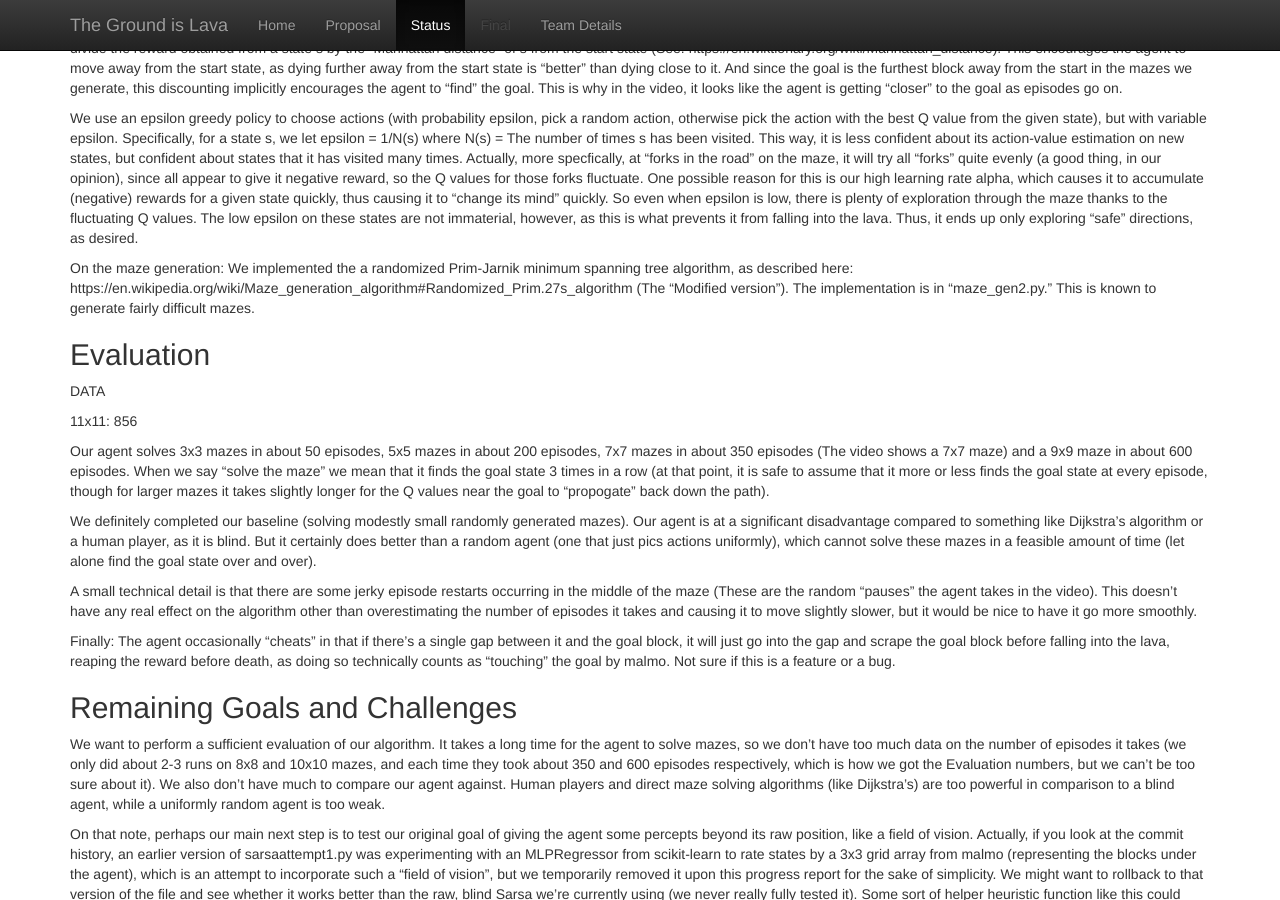
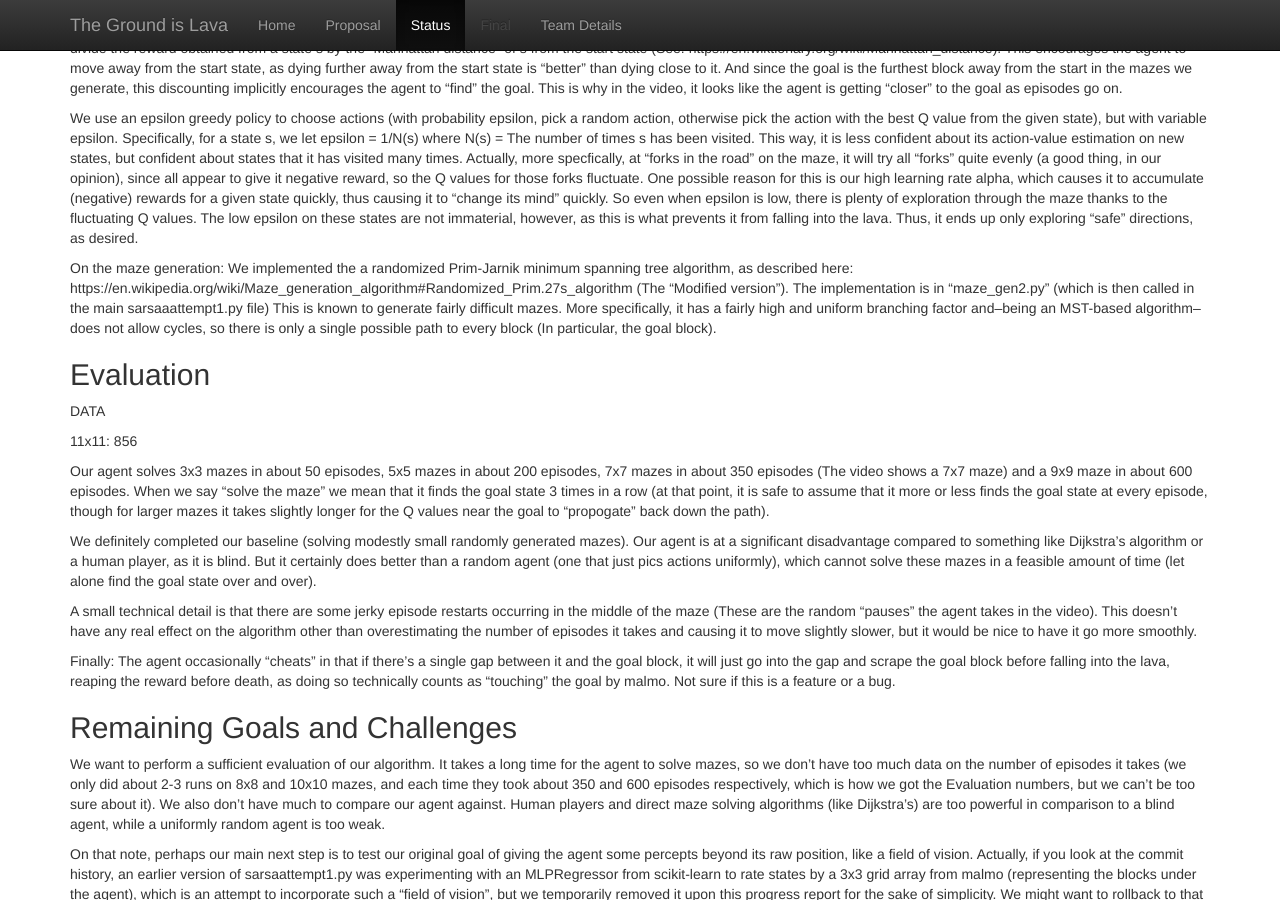
Before and after one commit to katmannn/The-Ground-is-Lava, a Jekyll site: the page built from docs/status.md, in a window 1280 px wide and 900 px high, scrolled down 641 px. Built offline with Jekyll 4.4.1, drawn with Linux system fonts in a browser that asks for light colours.

Commit message:
Update status.md

```diff
--- a/docs/status.md
+++ b/docs/status.md
@@ -18,7 +18,7 @@ An important "heuristic" we added for the agent was to not only discount states
 
 We use an epsilon greedy policy to choose actions (with probability epsilon, pick a random action, otherwise pick the action with the best Q value from the given state), but with variable epsilon. Specifically, for a state s, we let epsilon = 1/N(s) where N(s) = The number of times s has been visited. This way, it is less confident about its action-value estimation on new states, but confident about states that it has visited many times. Actually, more specfically, at "forks in the road" on the maze, it will try all "forks" quite evenly (a good thing, in our opinion), since all appear to give it negative reward, so the Q values for those forks fluctuate. One possible reason for this is our high learning rate alpha, which causes it to accumulate (negative) rewards for a given state quickly, thus causing it to "change its mind" quickly. So even when epsilon is low, there is plenty of exploration through the maze thanks to the fluctuating Q values. The low epsilon on these states are not immaterial, however, as this is what prevents it from falling into the lava. Thus, it ends up only exploring "safe" directions, as desired.
 
-On the maze generation: We implemented the a randomized Prim-Jarnik minimum spanning tree algorithm, as described here: https://en.wikipedia.org/wiki/Maze_generation_algorithm#Randomized_Prim.27s_algorithm (The "Modified version"). The implementation is in "maze_gen2.py." This is known to generate fairly difficult mazes.
+On the maze generation: We implemented the a randomized Prim-Jarnik minimum spanning tree algorithm, as described here: https://en.wikipedia.org/wiki/Maze_generation_algorithm#Randomized_Prim.27s_algorithm (The "Modified version"). The implementation is in "maze_gen2.py" (which is then called in the main sarsaaattempt1.py file) This is known to generate fairly difficult mazes. More specifically, it has a fairly high and uniform branching factor and--being an MST-based algorithm--does not allow cycles, so there is only a single possible path to every block (In particular, the goal block).
 
 
 ## Evaluation
```
